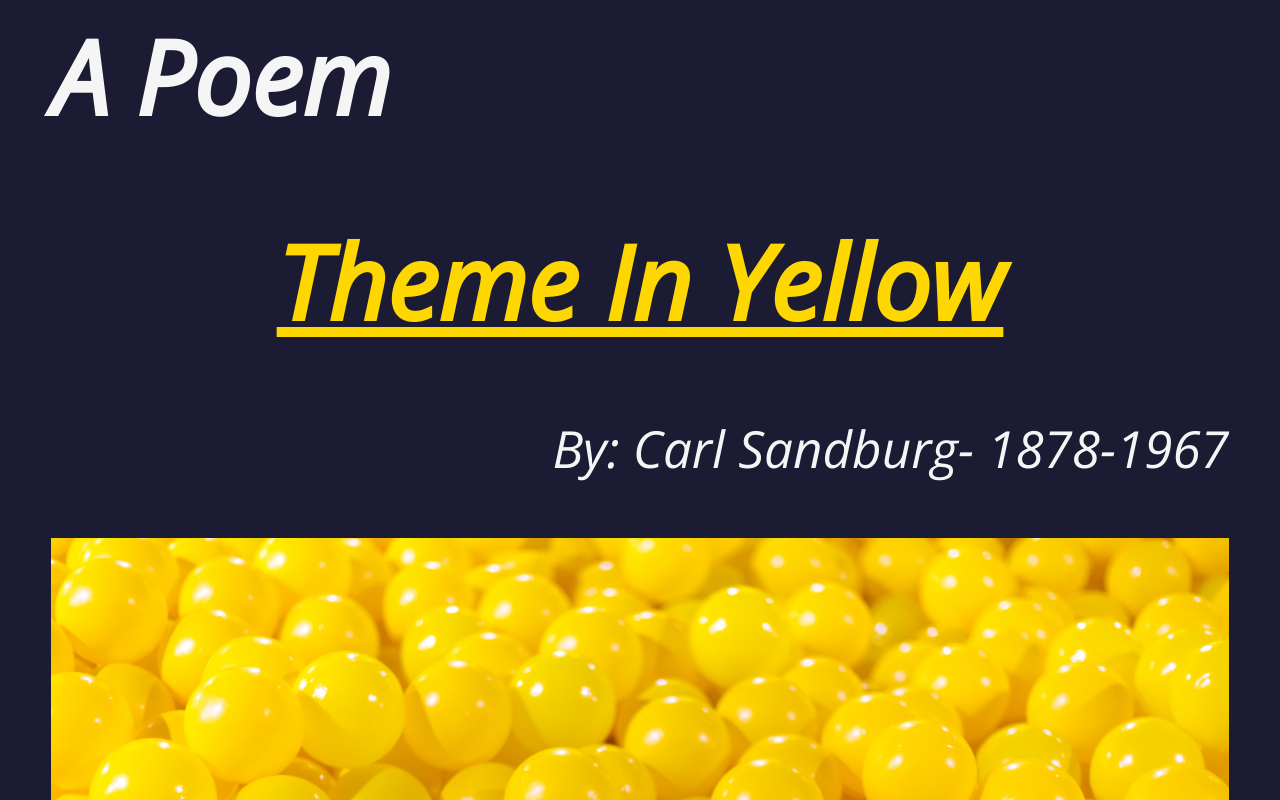
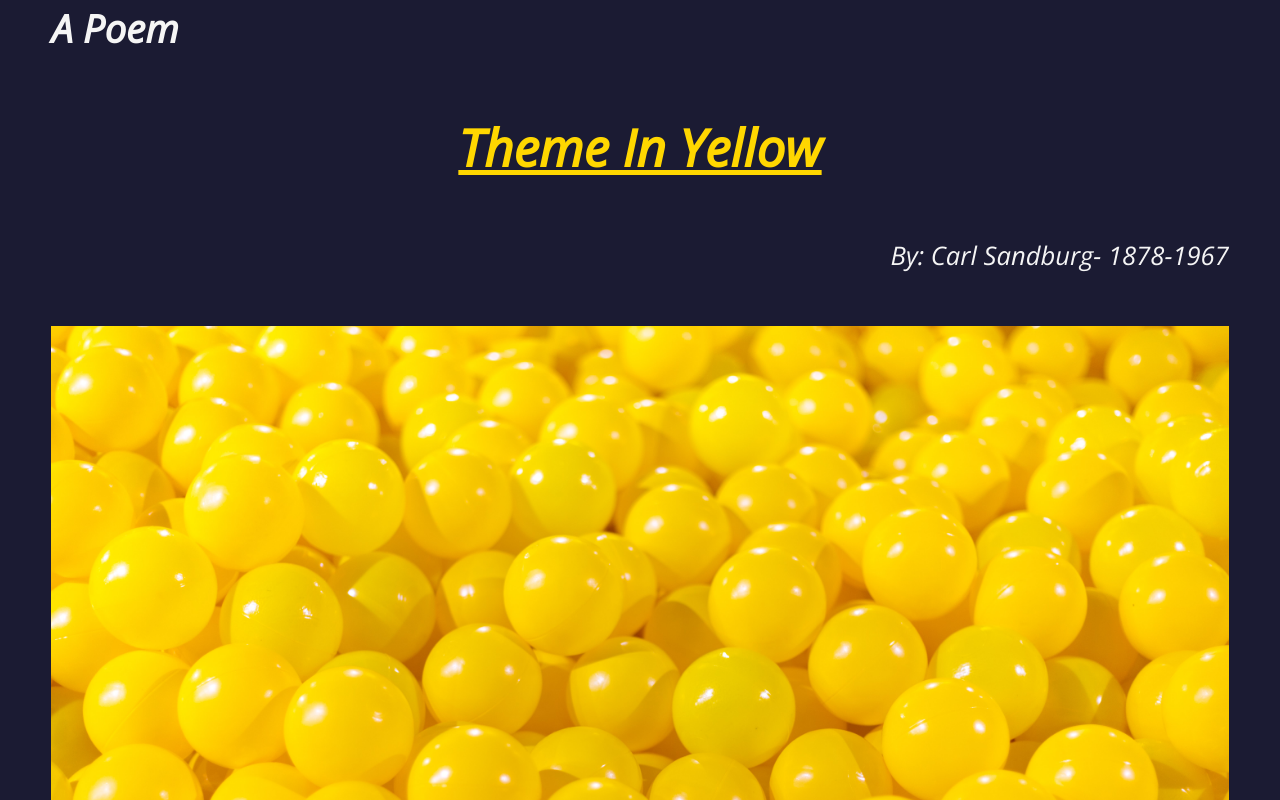
Before and after one commit to RVCC-IDMX/poem-page-sergim1423, a plain HTML site: page index.html in a window 1280 px wide. Shown: the top 800 px of the page. Drawn offline with nearby package versions, Linux system fonts and the light colour scheme.

Commit message:
playing around with media queries

```diff
--- a/CSS/style.css
+++ b/CSS/style.css
@@ -21,7 +21,7 @@ dd {
 
 .heading{
     text-align: left;
-    font-size: 8vw;
+    font-size: 6vw;
     padding-left: 4%;
     color: whitesmoke;
 }
@@ -104,3 +104,31 @@ select {
     scroll-behavior: auto !important;
   }
 }
+@media screen and (min-width:600px){
+    .heading{
+        font-size: 6vw;
+    }
+    .title{
+        font-size: 6vw;
+    }
+    .author{
+        font-size: 3vw;
+    }
+    .poem{
+        font-size: 5vw;
+    }
+}
+@media screen and (min-width:960px){
+    .heading{
+        font-size: 3vw;
+    }
+    .title{
+        font-size: 4vw;
+    }
+    .author{
+        font-size: 2vw;
+    }
+    .poem{
+        font-size: 4vw;
+    }
+}
```
